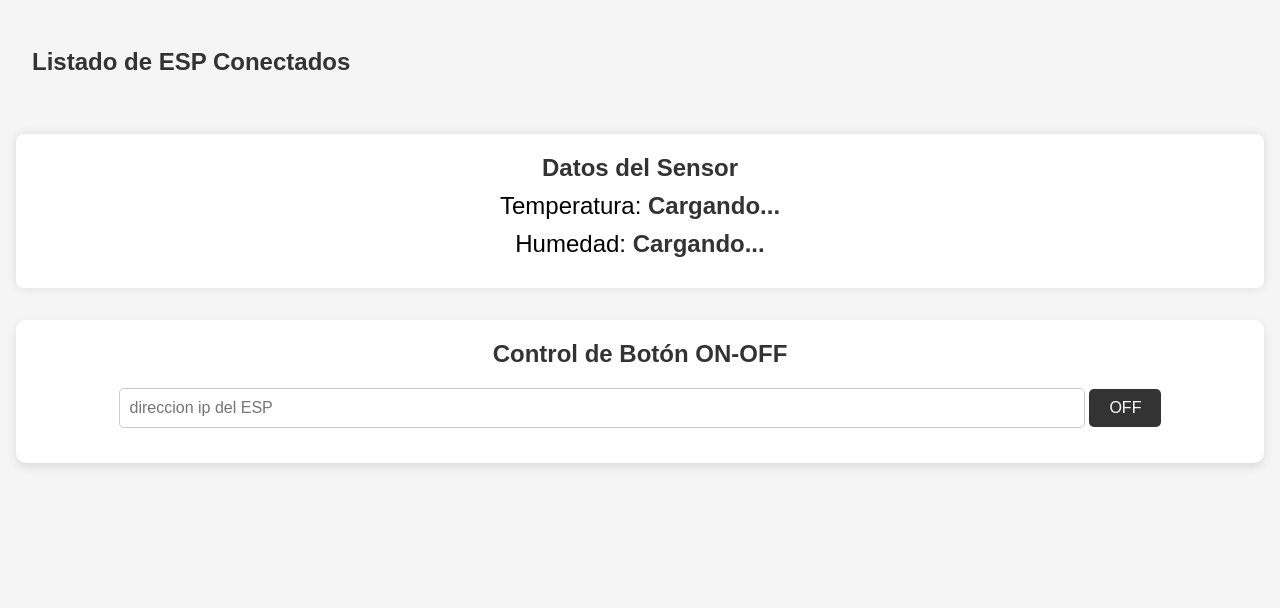
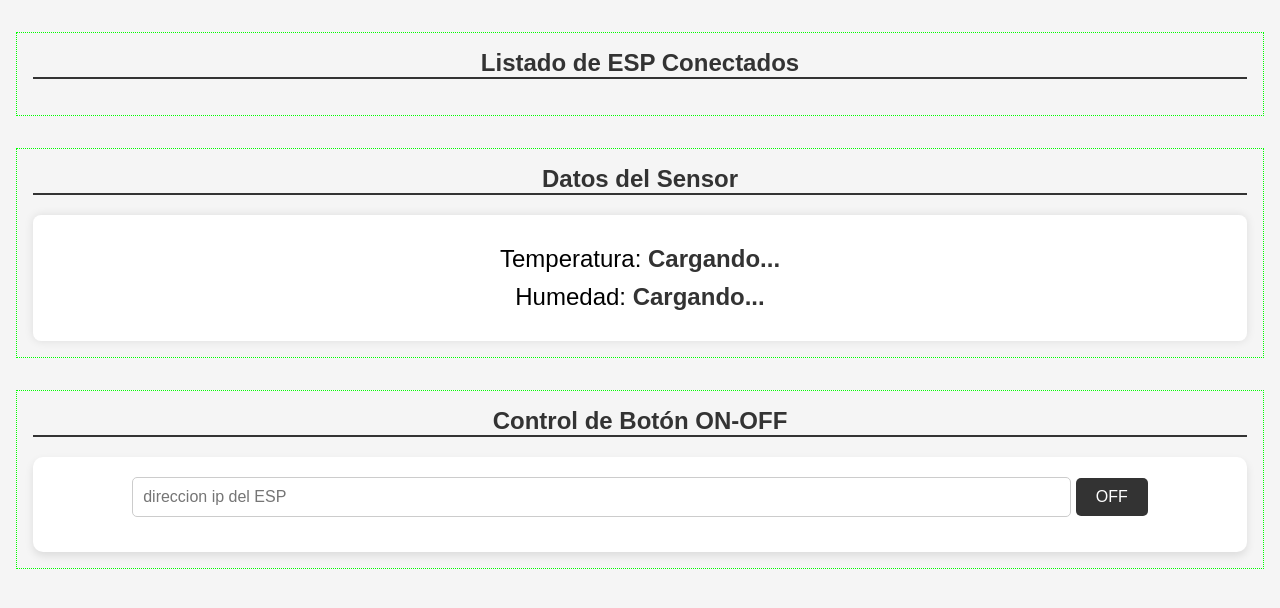
Before and after one commit to ivogabriel19/Smart_House, a Flask app: page / in a window 1280 px wide. Shown: the part 56-664 px from the top of the page. Run offline with Flask 3, Linux system fonts and the light colour scheme; data that the repository does not hold is empty; some libraries are stand-ins or nearby versions.

Commit message:
preparacion para super dinamismo de ESP

```diff
--- /dev/null
+++ b/server/static/animations.css
@@ -0,0 +1,19 @@
+@keyframes latidoAzul {
+    from    { box-shadow: 0px 0px 5px 0px blue; }
+    to      { box-shadow: 0px 0px 5px 2px blue; }
+}
+
+@keyframes latidoVerde {
+    from    { box-shadow: 0px 0px 5px 0px lime; }
+    to      { box-shadow: 0px 0px 5px 2px lime; }
+}
+
+@keyframes latidoAmarillo {
+    from    { box-shadow: 0px 0px 5px 0px yellow; }
+    to      { box-shadow: 0px 0px 5px 2px yellow; }
+}
+
+@keyframes latidoRojo {
+    from    { box-shadow: 0px 0px 5px 0px red; }
+    to      { box-shadow: 0px 0px 5px 2px red; }
+}
--- a/server/static/script.js
+++ b/server/static/script.js
@@ -109,7 +109,7 @@ function fetchESPList() {
         .then(response => response.json())
         .then(data => {
 
-            const container = document.querySelector('.cards-container');
+            const container = document.querySelector('.esp-cards-container');
             container.innerHTML = ''; // Limpia el contenedor antes de añadir las nuevas tarjetas
 
             for (const espId in data) {
@@ -273,7 +273,7 @@ socket.on('add_ESP_to_List', espInfo => {
     console.log("New ESP from server");
     //console.log(data);
 
-    const container = document.querySelector('.cards-container');
+    const container = document.querySelector('.esp-cards-container');
 
     // Crea una tarjeta para cada ESP
     const card = document.createElement('div');
--- a/server/static/style.css
+++ b/server/static/style.css
@@ -1,7 +1,10 @@
+@import url('animations.css');
+
 :root{
     --primary-color: #2f2a48;
 }
 
+/* ########## Generics ########## */
 *{
     margin: 0;
     padding: 0;
@@ -13,22 +16,23 @@ body {
     background-color: whitesmoke;
 
     height: 100vh;
-    /* display: flex; */
-    /* flex-direction: column; */
-    /* justify-content: center; */
-    /* align-items: center; */
-
-    h1{
-        margin-bottom: 10px;
-        color: #333;
-    }
 }
 
 section{
     margin: 2em 1em;
     padding: 1em;
+    border: 1px dotted lime;
 }
 
+.section-title{
+    font-size: 24px;
+    color: #333;
+    text-align: center;
+    border-bottom: 2px solid #333;
+    margin-bottom: 20px;
+}
+
+/* ########## Header ########## */
 header{
     height: 7vh;
     min-height: 50px;
@@ -78,7 +82,10 @@ header{
     }
 }
 
-.cards-container{
+/* ########## Sections ########## */
+.esp-list{
+
+    .esp-cards-container{
         display: flex;
         flex-wrap: wrap;
         gap: 1em;
@@ -198,19 +205,9 @@ header{
         animation-name: latidoAzul;
     }
 
-@keyframes latidoAzul {
-    from    { box-shadow: 0px 0px 5px 0px blue; }
-    to      { box-shadow: 0px 0px 5px 2px blue; }
-}
-
     .conectado {
         background-color: lime;
         animation-name: latidoVerde;
-}
-
-@keyframes latidoVerde {
-    from    { box-shadow: 0px 0px 5px 0px lime; }
-    to      { box-shadow: 0px 0px 5px 2px lime; }
     }
 
     .verificando {
@@ -218,30 +215,21 @@ header{
         animation-name: latidoAmarillo;
     }
 
-@keyframes latidoAmarillo {
-    from    { box-shadow: 0px 0px 5px 0px yellow; }
-    to      { box-shadow: 0px 0px 5px 2px yellow; }
-}
-
     .desconectado {
         background-color: red;
         animation-name: latidoRojo;
     }
-
-@keyframes latidoRojo {
-    from    { box-shadow: 0px 0px 5px 0px red; }
-    to      { box-shadow: 0px 0px 5px 2px red; }
 }
 
-.sensor-container {
+.sensor-list{
+    .sensor-cards-container {
         background-color: #fff;
         padding: 20px;
         border-radius: 8px;
         box-shadow: 0 0 10px rgba(0, 0, 0, 0.1);
         text-align: center;
-}
 
-.sensor-data p {
+        p {
             font-size: 1.5rem;
             margin: 10px 0;
         }
@@ -250,23 +238,19 @@ header{
             font-weight: bold;
             color: #333;
         }
+    }
+}
 
-.ON-OFF_button {
+.actuator-list{
+    .actuator-cards-container {
         background-color: #fff;
         padding: 20px;
         border-radius: 10px;
         box-shadow: 0 4px 8px rgba(0, 0, 0, 0.1);
         text-align: center;
         /* width: 400px; */
-}
 
-.ON-OFF_button h1 {
-    font-size: 24px;
-    margin-bottom: 20px;
-    color: #333;
-}
-
-.ON-OFF_button input[type="text"] {
+        input[type="text"] {
             width: 80%;
             padding: 10px;
             margin-bottom: 15px;
@@ -275,7 +259,7 @@ header{
             font-size: 16px;
         }
 
-.ON-OFF_button button {
+        button {
             background-color: #333;
             color: white;
             padding: 10px 20px;
@@ -283,13 +267,13 @@ header{
             border-radius: 5px;
             font-size: 16px;
             cursor: pointer;
-    transition: background-color 0.3s ease;
+            transition: background-color 0.25s ease;
+
+            &:hover {
+                background-color: #CCC;
+                border: 2px solid #555;
+                color: #555;
             }
-
-.ON-OFF_button button:hover {
-    background-color: #333;
         }
-
-.ON-OFF_button button:active {
-    background-color: #333;
     }
+}
--- a/server/templates/index.html
+++ b/server/templates/index.html
@@ -21,30 +21,33 @@
             </ul>
         </nav>
     </header>
+
     <section class="esp-list" id="esp-list-sct">
         <dialog data-modal class="delete-confirm">
             <p>¿Desea eliminar el dispositivo?</p>
             <button confirm-btn class="confirm">Confirm</button>
             <button data-close-modal class="close-modal">Cancel</button>
         </dialog>
-        <h1>Listado de ESP Conectados</h1>
-        <main class="cards-container" id="cards-container">
+        <h1 class="section-title">Listado de ESP Conectados</h1>
+        <main class="esp-cards-container" id="esp-cards-container">
             <!-- Aqui el js cargara dinamicamente las tarjetas de los ESP -->
         </main>
     </section>
 
-    <section class="sensor-container" id="sensor-container-sct">
-        <h1>Datos del Sensor</h1>
-        <main class="sensor-data">
+    <section class="sensor-list" id="sensor-container-sct">
+        <h1 class="section-title">Datos del Sensor</h1>
+        <main class="sensor-cards-container">
             <p>Temperatura: <span id="temperature">Cargando...</span></p>
             <p>Humedad: <span id="humidity">Cargando...</span></p>
         </main>
     </section>
 
-    <section class="ON-OFF_button" id="ON-OFF_button-cont">
-        <h1>Control de Botón ON-OFF</h1>
-        <input type="text" id="ip_destino" placeholder="direccion ip del ESP">
-        <button id="toggleButton" onclick="toggleButtonState()">OFF</button>
+    <section class="actuator-list" id="ON-OFF_button-cont">
+        <h1 class="section-title">Control de Botón ON-OFF</h1>
+        <main class="actuator-cards-container">
+            <input type="text" id="ip_destino" placeholder="direccion ip del ESP">
+            <button id="toggleButton" onclick="toggleButtonState()">OFF</button>
+        </main>
     </section>
 
 
```
Lines whose indentation alone changed are shown as unchanged.
